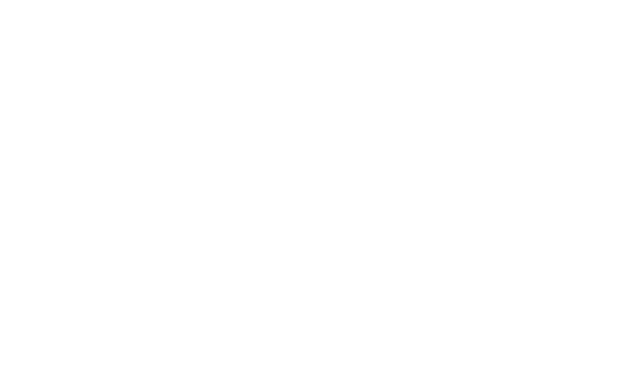
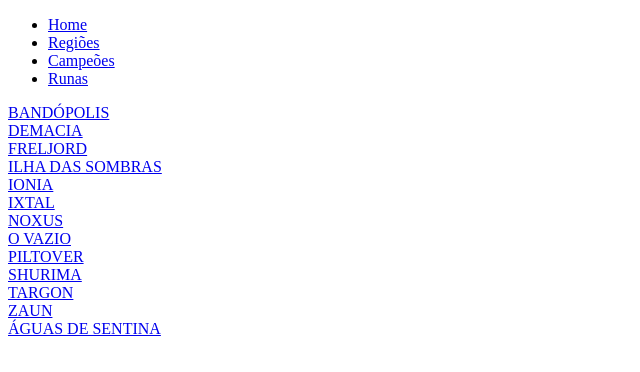
Before and after one commit to marcoslorhanbs/ProjetoLoLWorld, a plain HTML site: page reinos.html in a window 1280 px wide. Shown: the whole page, without its empty margins (0-640 px from the left). Drawn offline with Linux system fonts and the light colour scheme.

Commit message:
Add files via upload

```diff
--- a/reinos.html
+++ b/reinos.html
@@ -4,9 +4,58 @@
         <meta charset="UTF-8">
         <meta name="viewport" content="width=device-width, initial-scale=1.0">
         <meta http-equiv="X-UA-Compatible" content="ie=edge">
-    <title>Document</title>
+        <title>Reinos League Of Legends World</title>
     </head>
     <body>
+        <nav>
+            <ul>
+                <li><a href="index.html">Home</a></li>
+                <li><a href="reinos.html">Regiões</a></li>
+                <li><a href="campeoes.html">Campeões</a></li>
+                <li><a href="runes.html">Runas</a></li>
+            </ul>
+        </nav>
+        <div class="container">
+            <div>
+                <a href="regioes/bandopolis.html">BANDÓPOLIS</a>
+            </div>
+            <div>
+                <a href="regioes/demacia.html">DEMACIA</a>
+            </div>
+            <div>
+                <a href="regioes/freljord.html">FRELJORD</a>
+            </div>
+            <div>
+                <a href="regioes/ilhas-das-sombras.html">ILHA DAS SOMBRAS</a>
+            </div>
+            <div>
+                <a href="regioes/ionia.html">IONIA</a>
+            </div>
+            <div>
+                <a href="regioes/ixtal.html">IXTAL</a>
+            </div>
+            <div>
+                <a href="regioes/noxus.html">NOXUS</a>
+            </div>
+            <div>
+                <a href="regioes/o-vazio.html">O VAZIO</a>
+            </div>
+            <div>
+                <a href="regioes/piltover.html">PILTOVER</a>
+            </div>
+            <div>
+                <a href="regioes/shurima.html">SHURIMA</a>
+            </div>
+            <div>
+                <a href="regioes/targon.html">TARGON</a>
+            </div>
+            <div>
+                <a href="regioes/zaun.html">ZAUN</a>
+            </div>
+            <div>
+                <a href="regioes/aguas-de-sentina.html">ÁGUAS DE SENTINA</a>
+            </div>
+        </div>
 
     </body>
 </html>
```
Also changed, not shown: index.html (+8 -6 lines). Lines whose indentation alone changed are shown as unchanged.
